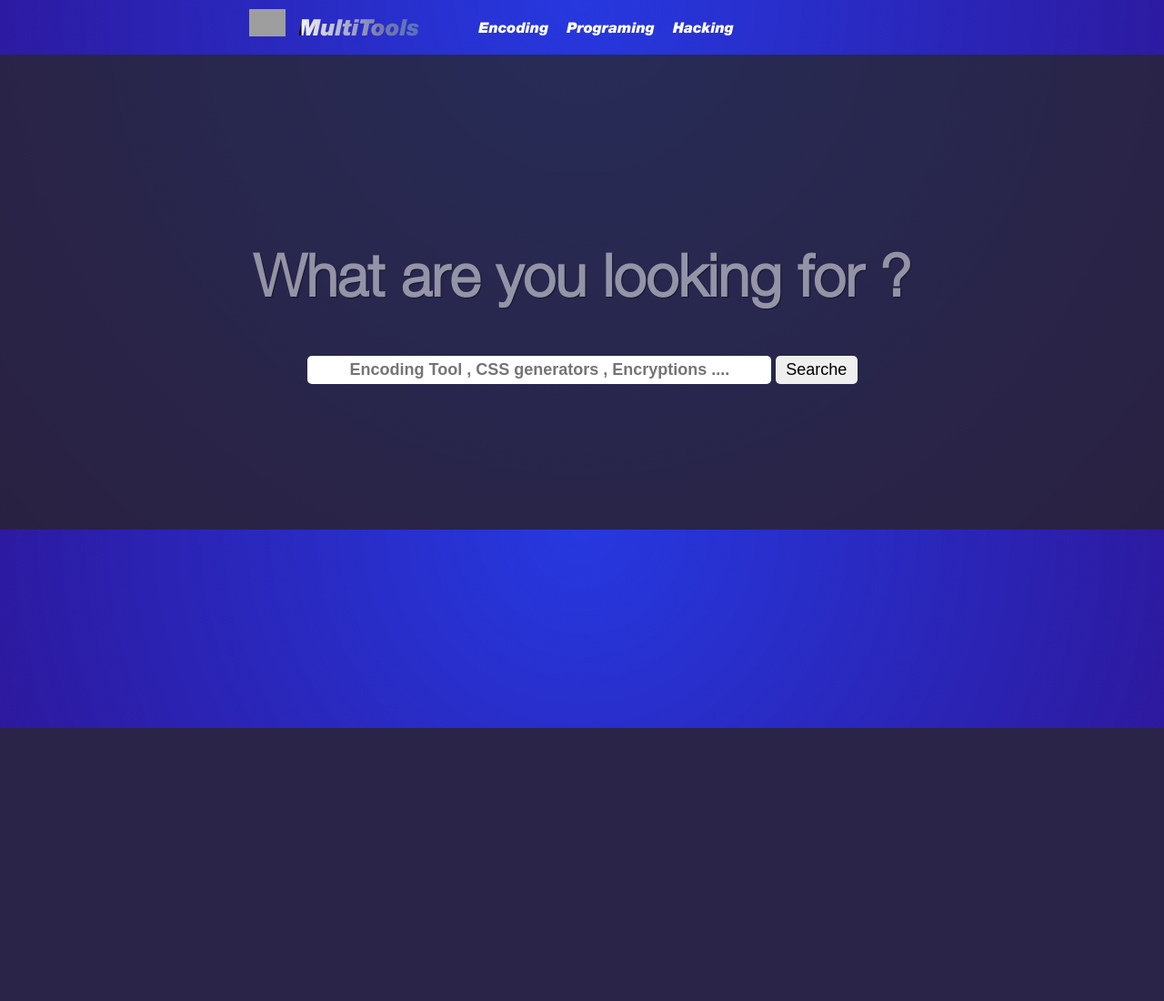
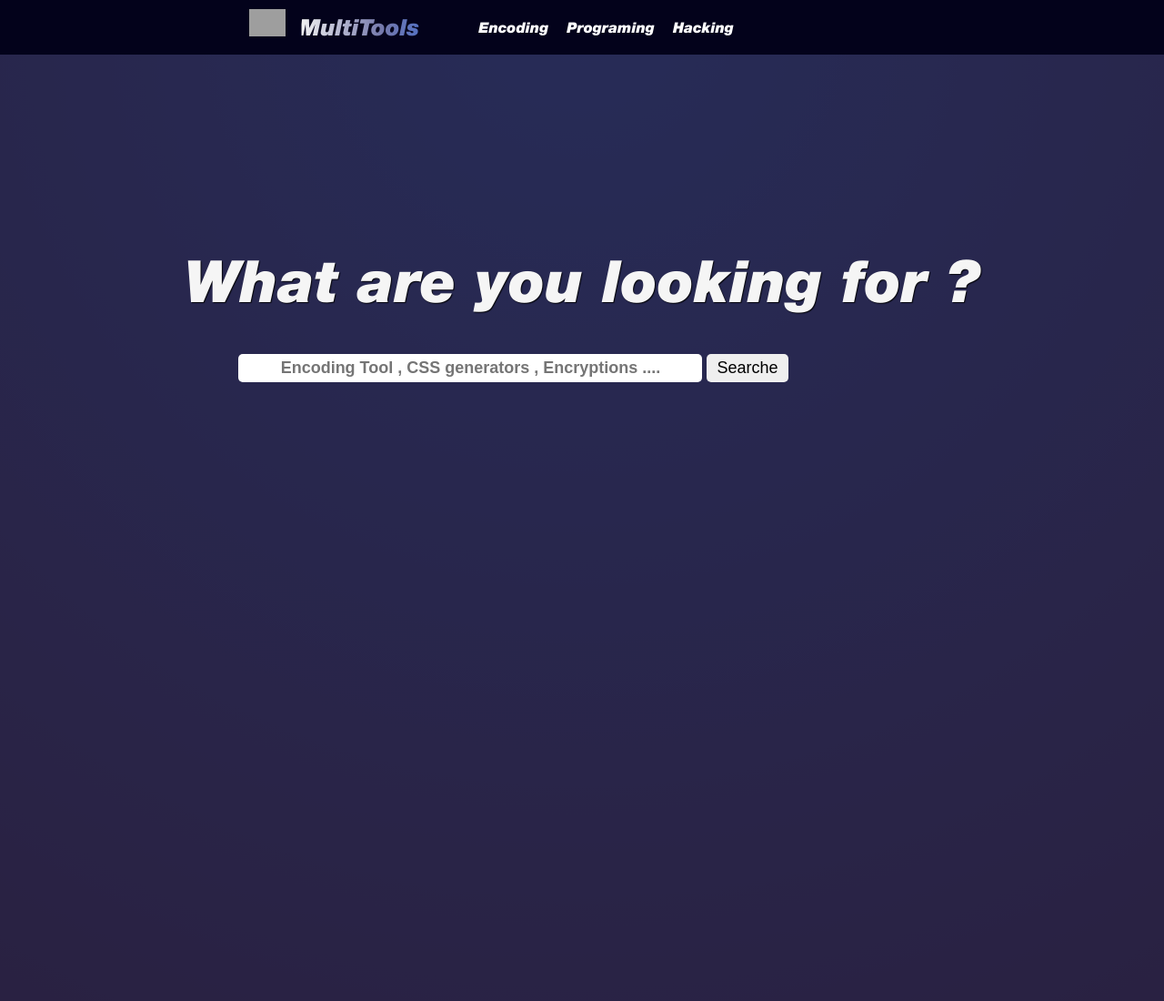
Before and after one commit to cipher450/MultiTool, a PHP site: page / in a window 1280 px wide. Shown: the whole page at 91% size. Before the commit the page ends 800 px from the top, so only its background shows below. Run offline with PHP 8.4, Linux system fonts and the light colour scheme; grey boxes are pictures that could not be loaded.

Commit message:
Add working Navbar text to base64 Working with php now

```diff
--- a/index.html
+++ b/index.html
@@ -11,38 +11,40 @@
     <link rel="stylesheet" type="text/css" href="res/css/Controls.css">
 </head>
 <body >
+<div class="box">
 
-<div class="navcontrainer">
+
+<div class="header">
   <div class="Container">
     <div class="logocontainer">
-      <div class="nav_logo">
+      <div class="nav_logo" onclick="openpage('home')">
         <img src="https://cdn-icons-png.flaticon.com/512/1505/1505516.png" alt="">
       </div>
-      <h2 class="nav_titel">MultiTools</h2>
+      <h2 class="nav_titel" onclick="openpage('home')">MultiTools</h2>
 
     </div>
 
     <div class="nav_itemcontainer">
 
-      <div class="dropdown" onclick="showdropdown()">Encoding
-        <div class="dropdown-content">
-          <a class="nav_item" onclick="openpage('B64')" >Base64</a>
-          <a class="nav_item" id="page2" >Compression</a>
-          <a class="nav_item" id="page3">CRC32</a>
+      <div class="dropdown"  id="1" >Encoding
+        <div class="dropdown-content" id="enc">
+          <a class="nav_item" onclick="openpage('base64')" >Base64</a>
+          <a class="nav_item" onclick="openpage('1')" >Compression</a>
+          <a class="nav_item" onclick="openpage('B64')">CRC32</a>
         </div>
 
       </div>
 
-        <div class="dropdown" onclick="openpage()">Programing
-          <div class="dropdown-content">
+        <div class="dropdown" id="2">Programing
+          <div class="dropdown-content" id="prog">
             <a class="nav_item"></a>
             <a class="nav_item"></a>
             <a class="nav_item"></a>
           </div>
         </div>
-        <div class="dropdown" onclick="showdropdown()">Hacking
+        <div class="dropdown"id="3" >Hacking
 
-          <div class="dropdown-content">
+          <div class="dropdown-content" id="hack">
             <a class="nav_item"></a>
             <a class="nav_item"></a>
             <a class="nav_item"></a>
@@ -58,30 +60,29 @@
 
 
 </div>
-<div class="Pageviwer">
+<div class="content">
+<iframe id="pageloader"></iframe>
+
 <div class="search_container">
-
-    <h1 class="Search_titel">What are you looking for ?</h1>
     <div class="search_area">
+      <h1 class="_titel">What are you looking for ?</h1>
       <input type="text" class="search_txt" placeholder="Encoding Tool , CSS generators , Encryptions ....">
       <button class="search_btn">Searche</button>
     </div>
 
+</div>
 
 
 </div>
-<iframe id="pageloader"></iframe>
 
+<!-- <div class="footer">
+  lor
+</div> -->
 </div>
-
-
-
-<div class="footer">
-</div>
-
 
 </body>
 <script src="https://code.jquery.com/jquery-3.6.1.js"></script>
+
 <script src="res/javascript/Effects.js"></script>
 <script src="res/javascript/Explorer.js"></script>
 
--- a/res/css/Controls.css
+++ b/res/css/Controls.css
@@ -1,15 +1,41 @@
+@import url(/res/css/root.css);
+body {
+  font-family: "HelveticaNeue";
+}
+
 button {
+  font-weight: 500;
   border: none;
   border-radius: 5px;
   padding: 5px;
   transition: all 350ms ease-in-out;
 }
-button:hover {
-  border: 0.5px solid black;
+textarea {
+  font-family: "HelveticaNeue";
+  background-color: rgb(25, 25, 25);
+  color: rgb(221, 221, 221);
+  transition: all 300ms ease-in-out;
+  border-radius: 5px;
+  box-shadow: 1.5px 1.5px 1.5px rgb(43, 43, 43);
 }
 
 input {
   border: none;
   border-radius: 5px;
   padding: 5px;
+}
+select {
+  font-weight: 500;
+  padding: 3.8px 40px 3.8px 40px;
+  border-radius: 5px;
+  background: linear-gradient(90deg, rgb(25, 25, 25), rgba(25, 25, 25, 0.624), rgba(25, 25, 25, 0.542));
+  background-color: rgb(25, 25, 25);
+  color: whitesmoke;
+}
+
+.container_div {
+  margin: 10px;
+  display: flex;
+  justify-content: center;
+  align-items: center;
 }/*# sourceMappingURL=Controls.css.map */
--- a/res/css/Controls.scss
+++ b/res/css/Controls.scss
@@ -1,15 +1,33 @@
-
+@import url(/res/css/root.css);
+body{
+    font-family: "HelveticaNeue";
+}
 button{
-
+    font-weight: 500;
     border: none;
     border-radius: 5px;
     padding: 5px;
     transition: all 350ms ease-in-out;
     &:hover{
-border: 0.5px solid black;
+
+
     }
 }
+
+
+textarea{
+    font-family: "HelveticaNeue";
+    background-color: rgb(25, 25, 25);
+    color: rgb(221, 221, 221);
+    transition: all 300ms ease-in-out;
+    border-radius: 5px;
+
+    box-shadow: 1.5px  1.5px  1.5px rgb(43, 43, 43);
+
+}
+
 input{
+
     border: none;
     border-radius: 5px;
     padding: 5px;
@@ -18,6 +36,20 @@ input{
  }
 }
 
-iframe{
 
+select{
+font-weight: 500;
+padding: 3.8px 40px  3.8px 40px ;
+border-radius: 5px;
+background: linear-gradient(90deg,rgb(25, 25, 25),rgba(25, 25, 25, 0.624),rgba(25, 25, 25, 0.542));
+background-color: rgb(25, 25, 25);
+color: whitesmoke;
 }
+
+
+.container_div{
+    margin: 10px;
+    display: flex;
+    justify-content: center;
+    align-items: center;
+}
--- a/res/css/main.css
+++ b/res/css/main.css
@@ -1,27 +1,20 @@
-@font-face {
-  font-family: "HelveticaNeue";
-  src: url("/res/HelveticaNeueLight.ttf");
+@import url(/res/css/root.css);
+html {
+  scroll-behavior: smooth;
 }
-@font-face {
-  font-family: "HelveticaBlkIt";
-  src: url("/res/HelveticaBlkIt.ttf");
-}
+
 body {
   background: radial-gradient(circle at top, rgba(5, 26, 219, 0.867), rgb(47, 16, 140));
-  margin: 0;
   color: white;
   font-family: "HelveticaNeue";
+  height: 100%;
+  width: 100%;
+  margin: 0;
 }
 
 img {
   width: 100%;
   height: auto;
-}
-
-iframe {
-  border: none;
-  width: 100%;
-  height: 100%;
 }
 
 .footer {
@@ -31,18 +24,19 @@ iframe {
   padding-top: 90px;
 }
 
-.navcontrainer {
+.header {
   font-family: "HelveticaBlkIt";
   display: flex;
   margin: 0;
   padding-top: 5px;
   padding-bottom: 5px;
-  background: linear-gradient(circle at top, #1CB5E0 0%, #000851 100%);
+  box-shadow: 1px 1px 1px 1px solid black;
+  background-color: #03021b;
   opacity: 0.8;
   width: 100%;
   transition: opacity 150ms ease-in;
 }
-.navcontrainer:hover {
+.header:hover {
   opacity: 1;
 }
 
@@ -102,12 +96,16 @@ iframe {
   font-weight: 50;
   transition: all 250ms ease-in;
 }
+.dropdown:hover {
+  color: #326ada;
+}
 
 .dropdown-content {
+  margin-top: 19px;
   border-radius: 5px;
   display: none;
   position: absolute;
-  background-image: linear-gradient(60deg, rgba(11, 11, 141, 0.792), rgba(8, 8, 172, 0.792), rgba(2, 2, 202, 0.792));
+  background-color: rgba(3, 2, 27, 0.7333333333);
   min-width: 160px;
   z-index: 1;
 }
@@ -122,17 +120,23 @@ iframe {
   transition: all 200ms ease-in;
 }
 .dropdown-content a:hover {
-  color: black;
+  color: rgb(40, 57, 214);
 }
 
-.dropdown:hover .dropdown-content {
-  display: block;
-  color: black;
+.content {
+  background-color: rgba(40, 40, 40, 0.738);
+  display: grid;
+  grid-template-rows: 1fr 1fr;
 }
 
-.Pageviwer {
-  background-color: rgba(40, 40, 40, 0.738);
-  display: grid;
+iframe {
+  overflow: hidden;
+  height: 90vh;
+  width: 90vh;
+  grid-row-start: 2/2;
+  display: block;
+  width: 100%;
+  border: none;
 }
 
 .search_container {
@@ -147,11 +151,13 @@ iframe {
   grid-row-start: 4;
 }
 
-.Search_titel {
+._titel {
+  font-family: "HelveticaBlkIt";
+  color: whitesmoke;
   text-align: center;
   text-shadow: 1px 1px 1px rgba(0, 0, 0, 0.847);
   font-size: 4em;
-  font-weight: 960;
+  font-weight: 900;
 }
 
 .search_btn {
--- a/res/css/main.scss
+++ b/res/css/main.scss
@@ -1,19 +1,17 @@
-@font-face {
-    font-family: "HelveticaNeue";
-    src: url("/res/HelveticaNeueLight.ttf");
+@import url(/res/css/root.css);
+html{
+    scroll-behavior: smooth;
 
 }
-@font-face {
-    font-family: "HelveticaBlkIt";
-    src: url("/res/HelveticaBlkIt.ttf");
-}
-
 body{
     background: radial-gradient(circle at top , rgba(5, 26, 219, 0.867) , rgb(47, 16, 140));
 
-margin: 0;
+
 color: white;
 font-family: "HelveticaNeue";
+height: 100%;
+width: 100%;
+margin: 0;
 }
 
 img{
@@ -21,25 +19,24 @@ img{
     height: auto;
 
 }
-iframe{
-  border: none;
-  width: 100%;
-  height: 100%;
-}
+
 .footer{
     display: none;
     background-color: gray;
     width: 100%;
     padding-top: 90px;
 }
-.navcontrainer{
+.header{
 
     font-family: "HelveticaBlkIt";
     display: flex;
+
     margin: 0;
 padding-top: 5px;
 padding-bottom:5px;
-background: linear-gradient(circle at top, #1CB5E0 0%, #000851 100%);
+// background: linear-gradient(circle at top, #1CB5E0 0%, #000851 100%);
+box-shadow: 1px 1px 1px  1px solid black;
+background-color: #03021b;
     opacity: 0.8;
     width: 100%;
     transition: opacity 150ms ease-in;
@@ -82,6 +79,7 @@ font-size:25px;
 
 
 }
+
 @keyframes Logoanime {
     to {
 background-position: 200%;
@@ -95,16 +93,21 @@ background-position: 200%;
     font-size:16px;
     font-weight: 50;
     transition: all 250ms ease-in;
+    &:hover{
+        color: #326ada;
+    }
 }
+
 
 
 .dropdown-content {
 
-
+    margin-top: 19px;
     border-radius: 5px;
     display: none;
     position: absolute;
-    background-image: linear-gradient(60deg,rgba(11, 11, 141, 0.792),rgba(8, 8, 172, 0.792),rgba(2, 2, 202, 0.792));
+background-color: #03021bbb;
+
     min-width: 160px;
 
     z-index: 1;
@@ -120,22 +123,31 @@ background-position: 200%;
     display: block;
     transition: all 200ms ease-in;
     &:hover{
-        color:  black;
+        color:  rgb(40, 57, 214);
     }
   }
 
-  .dropdown:hover .dropdown-content {
-    display: block;
-    color: black;
-
-  }
 
 
-  .Pageviwer{
+
+
+
+  .content{
     background-color: rgba(40, 40, 40, 0.738);
     display: grid;
 
+    grid-template-rows: 1fr 1fr;
   }
+  iframe{
+    overflow: hidden;
+    height:90vh;
+    width:90vh;
+    grid-row-start: 2/ 2;
+    display:block;
+    width:100%;
+    border: none;
+
+}
   .search_container{
     margin:0 auto;
     padding: 20vh;
@@ -147,11 +159,13 @@ background-position: 200%;
     grid-row-start: 4;
 
   }
-  .Search_titel{
+  ._titel{
+    font-family: "HelveticaBlkIt";
+    color: whitesmoke;
     text-align: center;
     text-shadow: 1px 1px 1px rgba(0, 0, 0, 0.847) ;
     font-size: 4em;
-    font-weight: 960;
+    font-weight: 900;
 
   }
   .search_btn{
--- /dev/null
+++ b/res/css/root.css
@@ -0,0 +1,8 @@
+@font-face {
+    font-family: "HelveticaBlkIt";
+    src: url("/res/HelveticaBlkIt.ttf");
+}
+@font-face {
+    font-family: "HelveticaBlkIt";
+    src: url("/res/HelveticaBlkIt.ttf");
+}
--- a/res/javascript/Effects.js
+++ b/res/javascript/Effects.js
@@ -1,31 +1,30 @@
 const pageviewr =$('.Pageviwer');
 const Navbar = $('.navcontrainer');
 
-const dropdown = $('.dropdown');
-const dropdowncontent = $('.dropdown-content');
+
 const ShowDrop=false;
 const search_titel = $('.Search_titel');
 
 const iframe =$('iframe');
 //#region  Dropdown
-function showdropdown(){
+// function showdropdown(){
 
-    dropdowncontent.toggleClass(".showDropdown");
-}
+//     dropdowncontent.toggleClass(".showDropdown");
+// }
 
 
-window.onclick = function(event) {
-    if (!event.target.matches('.dropdown')) {
-      var dropdowns = document.getElementsByClassName("dropdown-content");
-      var i;
-      for (i = 0; i < dropdowns.length; i++) {
-        var openDropdown = dropdowns[i];
-        if (openDropdown.classList.contains('showDropdown')) {
-          openDropdown.classList.remove('showDropdown');
-        }
-      }
-    }
-  }
+// window.onclick = function(event) {
+//     if (!event.target.matches('.dropdown')) {
+//       var dropdowns = document.getElementsByClassName("dropdown-content");
+//       var i;
+//       for (i = 0; i < dropdowns.length; i++) {
+//         var openDropdown = dropdowns[i];
+//         if (openDropdown.classList.contains('showDropdown')) {
+//           openDropdown.classList.remove('showDropdown');
+//         }
+//       }
+//     }
+//   }
 
 //#endregion
 search_titel.animate({
```
Also changed, not shown: res/css/PageStyling.css (added, +20 -0 lines), res/css/PageStyling.scss (added, +27 -0 lines), res/javascript/Explorer.js (+78 -6 lines), res/javascript/Tools.js (added, +11 -0 lines), res/pages/base64.html (added, +38 -0 lines), res/pages/page1.html (deleted, +0 -26 lines), 3 other files.
